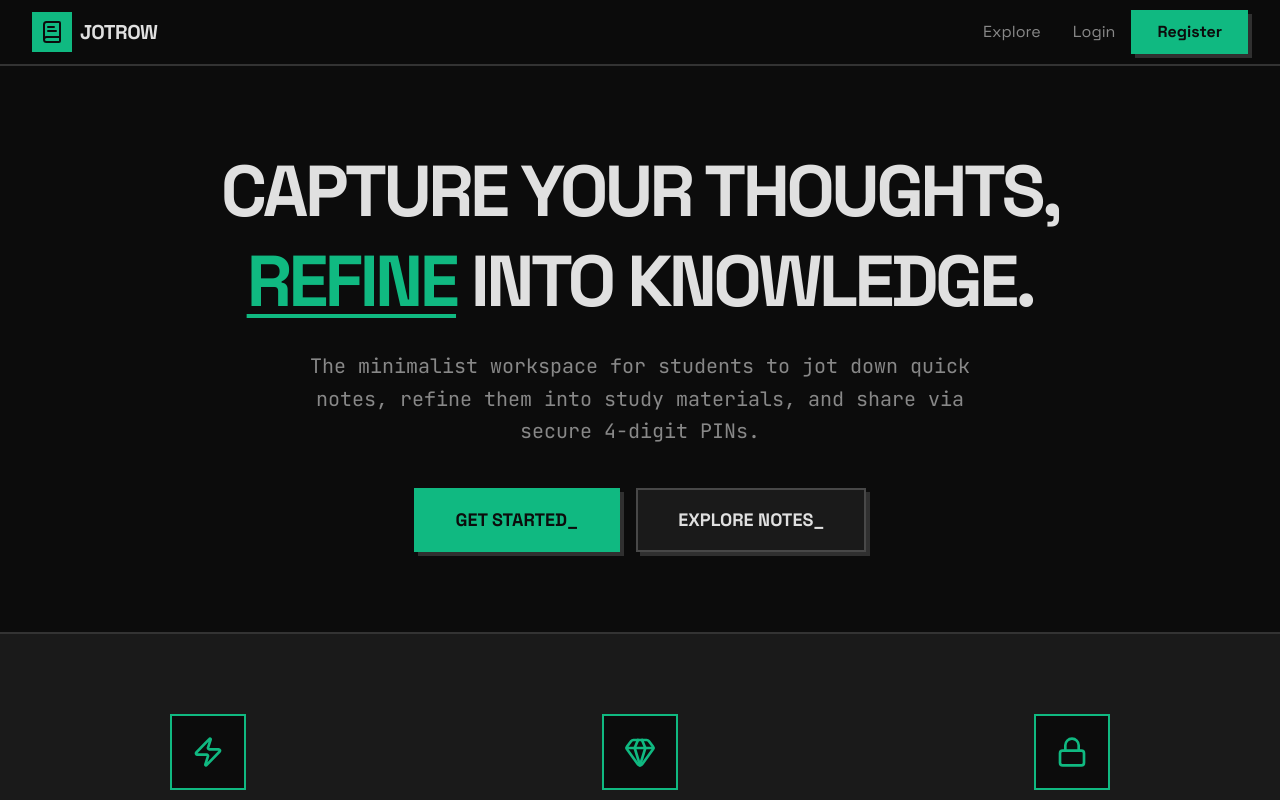
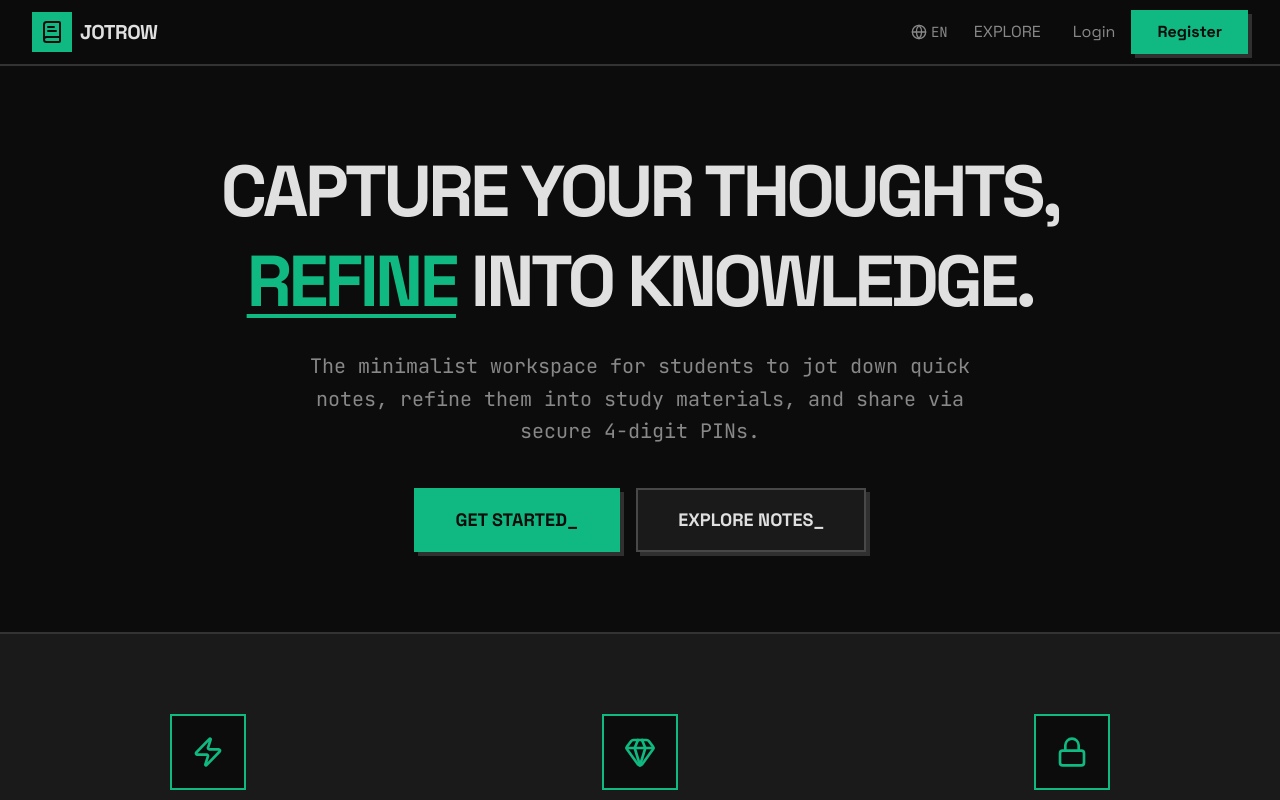
Before and after one commit to Zeroceko/jotrow, a React (Vite) app in the folder frontend/: page / in a window 1280 px wide. Shown: the top 800 px of the page. Built offline with nearby package versions, Linux system fonts and the light colour scheme; no server answers.

Commit message:
feat: replace Settings icon with Profile link in Navbar, add TR/EN language toggle globe button, add Settings button inside own Profile

```diff
--- a/frontend/src/App.tsx
+++ b/frontend/src/App.tsx
@@ -28,10 +28,12 @@ const Root = () => {
 };
 
 import { ErrorBoundary } from './components/ErrorBoundary';
+import { LanguageProvider } from './context/LanguageContext';
 
 function App() {
   return (
     <ErrorBoundary>
+      <LanguageProvider>
         <AuthProvider>
           <Router>
             <div className="min-h-screen bg-retro-bg text-retro-text selection:bg-retro-accent selection:text-retro-bg">
@@ -61,6 +63,7 @@ function App() {
             </div>
           </Router>
         </AuthProvider>
+      </LanguageProvider>
     </ErrorBoundary>
   );
 }
--- a/frontend/src/components/Navbar.tsx
+++ b/frontend/src/components/Navbar.tsx
@@ -1,11 +1,14 @@
 import React from 'react';
 import { Link, useNavigate, useLocation } from 'react-router-dom';
 import { useAuth } from '../context/AuthContext';
-import { LogOut, BookText, PlusCircle, Settings } from 'lucide-react';
+import { LogOut, BookText, PlusCircle, User, Globe } from 'lucide-react';
 import { Button } from './ui/Button';
+import { jwtDecode } from 'jwt-decode';
+import { useLanguage } from '../context/LanguageContext';
 
 export const Navbar: React.FC = () => {
-  const { isAuthenticated, logout } = useAuth();
+  const { isAuthenticated, logout, token } = useAuth();
+  const { t, language, setLanguage } = useLanguage();
   const navigate = useNavigate();
   const location = useLocation();
 
@@ -26,6 +29,20 @@ export const Navbar: React.FC = () => {
     }
   };
 
+  let username = '';
+  if (token) {
+    try {
+      const decoded: any = jwtDecode(token);
+      username = decoded.sub || '';
+    } catch {
+      // invalid token
+    }
+  }
+
+  const toggleLanguage = () => {
+    setLanguage(language === 'en' ? 'tr' : 'en');
+  };
+
   return (
     <nav className="border-b-2 border-retro-border bg-retro-bg/90 backdrop-blur-sm sticky top-0 z-50">
       <div className="max-w-7xl mx-auto px-4 sm:px-6 lg:px-8">
@@ -40,33 +57,43 @@ export const Navbar: React.FC = () => {
           </Link>
 
           <div className="flex items-center gap-4">
+            <button
+              onClick={toggleLanguage}
+              className="text-retro-muted hover:text-retro-text font-mono text-sm border-2 border-transparent hover:border-retro-muted px-2 py-1 flex items-center gap-1 transition-colors"
+              title="Toggle Language"
+            >
+              <Globe size={16} />
+              {language.toUpperCase()}
+            </button>
+
             {isAuthenticated ? (
               <>
                 <Link to="/explore" className="text-retro-muted hover:text-retro-text font-medium transition-colors mr-2">
-                  EXPLORE
+                  {t('nav.explore')}
                 </Link>
-                <Link to="/settings" className="text-retro-muted hover:text-retro-text transition-colors">
-                  <Settings size={18} />
+                <Link to={`/u/${username}`} className="text-retro-muted hover:text-retro-text font-medium transition-colors flex items-center gap-2 border-2 border-transparent hover:border-retro-muted px-2 py-1 rounded">
+                  <User size={18} />
+                  <span className="hidden sm:inline">{t('nav.profile')}</span>
                 </Link>
                 <Button variant="ghost" onClick={handleUploadClick} className="flex gap-2 items-center">
                   <PlusCircle size={18} />
-                  <span className="hidden sm:inline">UPLOAD_</span>
+                  <span className="hidden sm:inline">{t('nav.upload')}</span>
                 </Button>
                 <Button variant="secondary" onClick={handleLogout} className="flex gap-2 items-center px-4">
                   <LogOut size={16} />
-                  <span className="hidden sm:inline">LOGOUT_</span>
+                  <span className="hidden sm:inline">{t('nav.logout')}</span>
                 </Button>
               </>
             ) : (
               <>
                 <Link to="/explore" className="text-retro-muted hover:text-retro-text font-medium transition-colors mr-4">
-                  Explore
+                  {t('nav.explore')}
                 </Link>
                 <Link to="/login" className="text-retro-muted hover:text-retro-text font-medium transition-colors">
-                  Login
+                  {t('nav.login')}
                 </Link>
                 <Link to="/register">
-                  <Button variant="primary">Register</Button>
+                  <Button variant="primary">{t('nav.register')}</Button>
                 </Link>
               </>
             )}
--- /dev/null
+++ b/frontend/src/context/LanguageContext.tsx
@@ -0,0 +1,69 @@
+import React, { createContext, useContext, useState } from 'react';
+
+type Language = 'en' | 'tr';
+
+interface LanguageContextType {
+    language: Language;
+    setLanguage: (lang: Language) => void;
+    // A simple function (t) to get localized strings
+    t: (key: string) => string;
+}
+
+// Very basic dictionary for core Navigation and structural text. We can expand this.
+const translations: Record<Language, Record<string, string>> = {
+    en: {
+        'nav.explore': 'EXPLORE',
+        'nav.profile': 'PROFILE',
+        'nav.upload': 'UPLOAD_',
+        'nav.logout': 'LOGOUT_',
+        'nav.login': 'Login',
+        'nav.register': 'Register',
+        'upload.title': 'Upload Note',
+        'profile.settings': 'Settings',
+    },
+    tr: {
+        'nav.explore': 'KEŞFET',
+        'nav.profile': 'PROFİL',
+        'nav.upload': 'YÜKLE_',
+        'nav.logout': 'ÇIKIŞ_',
+        'nav.login': 'Giriş',
+        'nav.register': 'Kayıt Ol',
+        'upload.title': 'Not Yükle',
+        'profile.settings': 'Ayarlar',
+    }
+};
+
+const LanguageContext = createContext<LanguageContextType | undefined>(undefined);
+
+export const LanguageProvider: React.FC<{ children: React.ReactNode }> = ({ children }) => {
+    const [language, setLanguageState] = useState<Language>(() => {
+        const saved = localStorage.getItem('jotrow_lang');
+        if (saved === 'en' || saved === 'tr') return saved;
+        // Default to browser language or 'en'
+        const browserLang = navigator.language.split('-')[0];
+        return browserLang === 'tr' ? 'tr' : 'en';
+    });
+
+    const setLanguage = (lang: Language) => {
+        setLanguageState(lang);
+        localStorage.setItem('jotrow_lang', lang);
+    };
+
+    const t = (key: string): string => {
+        return translations[language]?.[key] || translations['en'][key] || key;
+    };
+
+    return (
+        <LanguageContext.Provider value={{ language, setLanguage, t }}>
+            {children}
+        </LanguageContext.Provider>
+    );
+};
+
+export const useLanguage = () => {
+    const context = useContext(LanguageContext);
+    if (context === undefined) {
+        throw new Error('useLanguage must be used within a LanguageProvider');
+    }
+    return context;
+};
--- a/frontend/src/pages/Profile.tsx
+++ b/frontend/src/pages/Profile.tsx
@@ -1,15 +1,17 @@
 import React, { useState, useEffect, useCallback } from 'react';
-import { useParams } from 'react-router-dom';
+import { useParams, useNavigate } from 'react-router-dom';
 import api from '../services/api';
 import { Card } from '../components/ui/Card';
 import { Input } from '../components/ui/Input';
 import { Button } from '../components/ui/Button';
 import {
   Lock, Unlock, Loader2, BookOpen, ChevronDown, ChevronUp,
-  X, ChevronLeft, ChevronRight, ZoomIn, Bookmark
+  X, ChevronLeft, ChevronRight, ZoomIn, Bookmark, Settings
 } from 'lucide-react';
 import { format } from 'date-fns';
 import { useAuth } from '../context/AuthContext';
+import { jwtDecode } from 'jwt-decode';
+import { useLanguage } from '../context/LanguageContext';
 
 interface ProfileProps {
   isPublic?: boolean;
@@ -68,12 +70,21 @@ const Profile: React.FC<ProfileProps> = ({ isPublic = false }) => {
   const [lightboxIndex, setLightboxIndex] = useState(0);
 
   // Save Note Feature
-  const { isAuthenticated } = useAuth();
+  const { isAuthenticated, token } = useAuth();
+  const { t } = useLanguage();
+  const navigate = useNavigate();
   const [saveModalOpen, setSaveModalOpen] = useState(false);
   const [noteToSave, setNoteToSave] = useState<number | null>(null);
   const [userCourses, setUserCourses] = useState<Course[]>([]);
   const [selectedCourseId, setSelectedCourseId] = useState<number | string>('');
   const [isSaving, setIsSaving] = useState(false);
+
+  // Determine if the logged-in user is viewing their own profile
+  let loggedInUsername = '';
+  if (token) {
+    try { loggedInUsername = (jwtDecode(token) as any).sub || ''; } catch { }
+  }
+  const isOwnProfile = isAuthenticated && loggedInUsername === username;
 
   useEffect(() => {
     if (isPublic && username) {
@@ -391,7 +402,7 @@ const Profile: React.FC<ProfileProps> = ({ isPublic = false }) => {
               </p>
             )}
           </div>
-          <div className="flex gap-6 flex-shrink-0">
+          <div className="flex gap-6 flex-shrink-0 items-end">
             <div className="text-right font-mono">
               <div className="text-xs text-retro-muted uppercase tracking-tighter">COURSES</div>
               <div className="text-2xl font-bold text-retro-accent">{courses.length}</div>
@@ -401,6 +412,16 @@ const Profile: React.FC<ProfileProps> = ({ isPublic = false }) => {
                 <div className="text-xs text-retro-muted uppercase tracking-tighter">NOTES</div>
                 <div className="text-2xl font-bold text-retro-accent">{profile.note_count}</div>
               </div>
+            )}
+            {isOwnProfile && (
+              <Button
+                variant="ghost"
+                onClick={() => navigate('/settings')}
+                className="flex items-center gap-2 border-2 border-retro-border hover:border-retro-accent"
+              >
+                <Settings size={16} />
+                <span className="font-mono text-sm">{t('profile.settings')}</span>
+              </Button>
             )}
           </div>
         </div>
--- a/frontend/src/pages/Upload.tsx
+++ b/frontend/src/pages/Upload.tsx
@@ -95,9 +95,7 @@ const Upload: React.FC = () => {
         formData.append('files', file);
       });
 
-      await api.post('/api/notes', formData, {
-        headers: { 'Content-Type': 'multipart/form-data' }
-      });
+      await api.post('/api/notes', formData);
 
       if (selectedCourse) {
         navigate(`/course/${selectedCourse}`);
```
Lines whose indentation alone changed are shown as unchanged.
